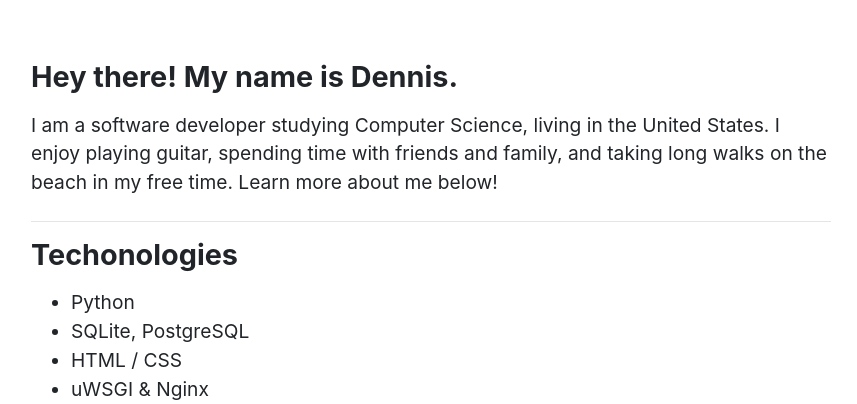
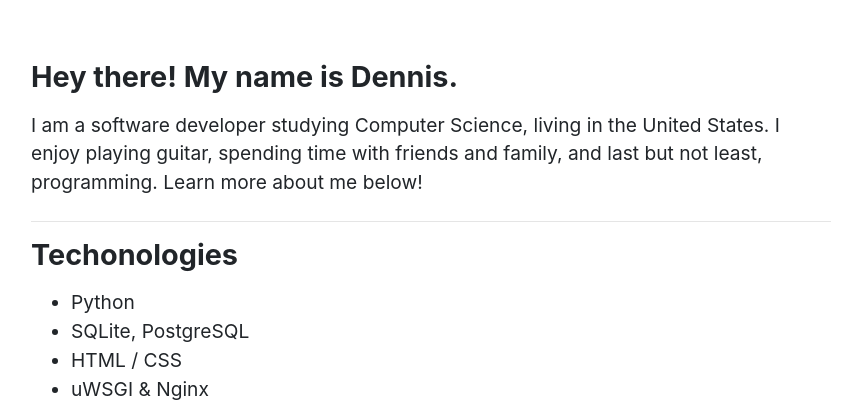
Before and after one commit to Den4200/dennispham.me, a Django app: page /about/ in a window 1280 px wide. Shown: the part 284-688 px from the top of the page, without its empty margins (209-1066 px from the left). Run offline with Django 3.2, Linux system fonts and the light colour scheme; some libraries are stand-ins or nearby versions.

Commit message:
remove long walks on the beach

```diff
--- a/portfolio/templates/portfolio/about.html
+++ b/portfolio/templates/portfolio/about.html
@@ -25,7 +25,7 @@
         <h3 class="heading mb-3">Hey there! My name is Dennis.</h3>
         <p class="text">
             I am a software developer studying Computer Science, living in the United States.
-            I enjoy playing guitar, spending time with friends and family, and taking long walks on the beach in my free time.
+            I enjoy playing guitar, spending time with friends and family, and last but not least, programming.
             Learn more about me below!
         </p>
 
```
